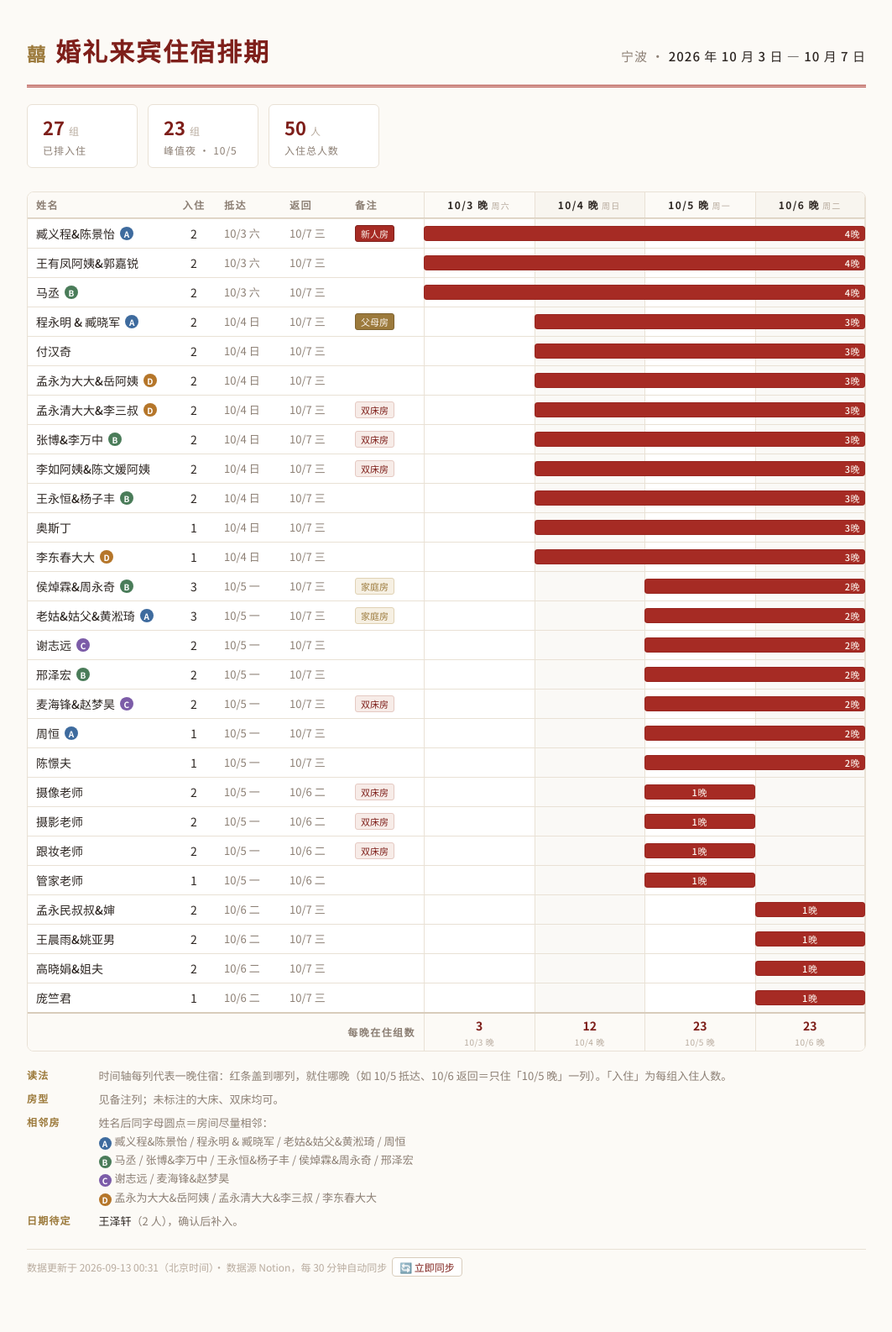
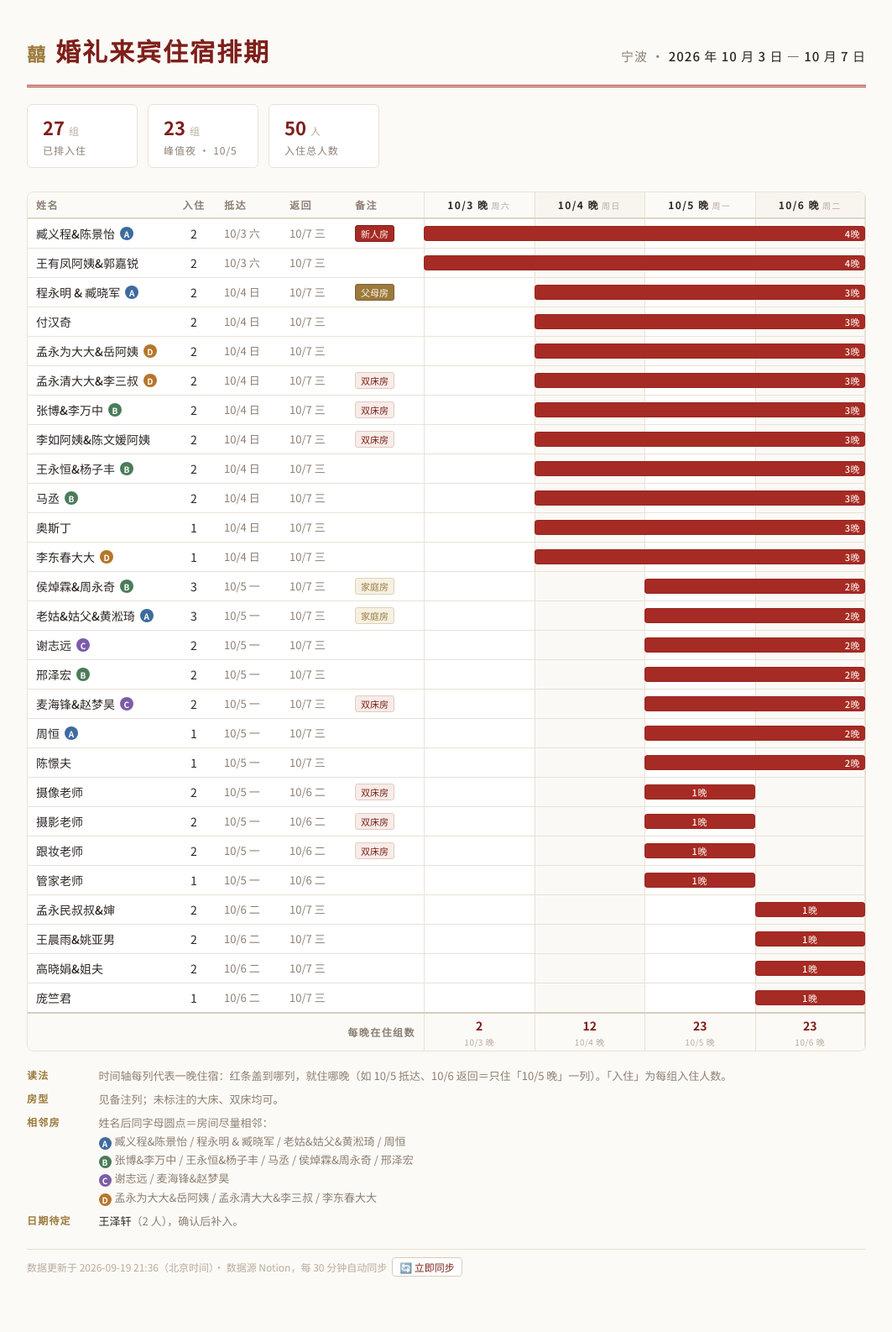
Before and after one commit to Lomolanisgo/lomolanisgo.github.io, a Jekyll site: the page wedding/index.html, which Jekyll copies as it is, in a window 1280 px wide. Shown: the whole page at 84% size, without its empty margins (108-1171 px from the left). Built offline with Jekyll 4.4.1, drawn with Linux system fonts in a browser that asks for light colours.

Commit message:
Sync wedding page from Notion

```diff
--- a/wedding/index.html
+++ b/wedding/index.html
@@ -183,7 +183,6 @@
 
     <div class="row body-row"><div><span class="name">臧义程&amp;陈景怡</span><i class="adj a">A</i></div><div class="num">2</div><div class="date">10/3 六</div><div class="date">10/7 三</div><div class="note"><span class="tag new">新人房</span></div><div class="tl"><div class="tl-grid"><i></i><i></i><i></i><i class="last"></i></div><div class="bar" style="left:0%;width:100%" title="臧义程&amp;陈景怡 · 2人 · 10/3 入住，10/7 退房，4晚"><em>4晚</em></div></div></div>
     <div class="row body-row"><div><span class="name">王有凤阿姨&amp;郭嘉锐</span></div><div class="num">2</div><div class="date">10/3 六</div><div class="date">10/7 三</div><div class="note"></div><div class="tl"><div class="tl-grid"><i></i><i></i><i></i><i class="last"></i></div><div class="bar" style="left:0%;width:100%" title="王有凤阿姨&amp;郭嘉锐 · 2人 · 10/3 入住，10/7 退房，4晚"><em>4晚</em></div></div></div>
-    <div class="row body-row"><div><span class="name">马丞</span><i class="adj b">B</i></div><div class="num">2</div><div class="date">10/3 六</div><div class="date">10/7 三</div><div class="note"></div><div class="tl"><div class="tl-grid"><i></i><i></i><i></i><i class="last"></i></div><div class="bar" style="left:0%;width:100%" title="马丞 · 2人 · 10/3 入住，10/7 退房，4晚"><em>4晚</em></div></div></div>
     <div class="row body-row"><div><span class="name">程永明 &amp; 臧晓军</span><i class="adj a">A</i></div><div class="num">2</div><div class="date">10/4 日</div><div class="date">10/7 三</div><div class="note"><span class="tag par">父母房</span></div><div class="tl"><div class="tl-grid"><i></i><i></i><i></i><i class="last"></i></div><div class="bar" style="left:25%;width:75%" title="程永明 &amp; 臧晓军 · 2人 · 10/4 入住，10/7 退房，3晚"><em>3晚</em></div></div></div>
     <div class="row body-row"><div><span class="name">付汉奇</span></div><div class="num">2</div><div class="date">10/4 日</div><div class="date">10/7 三</div><div class="note"></div><div class="tl"><div class="tl-grid"><i></i><i></i><i></i><i class="last"></i></div><div class="bar" style="left:25%;width:75%" title="付汉奇 · 2人 · 10/4 入住，10/7 退房，3晚"><em>3晚</em></div></div></div>
     <div class="row body-row"><div><span class="name">孟永为大大&amp;岳阿姨</span><i class="adj d">D</i></div><div class="num">2</div><div class="date">10/4 日</div><div class="date">10/7 三</div><div class="note"></div><div class="tl"><div class="tl-grid"><i></i><i></i><i></i><i class="last"></i></div><div class="bar" style="left:25%;width:75%" title="孟永为大大&amp;岳阿姨 · 2人 · 10/4 入住，10/7 退房，3晚"><em>3晚</em></div></div></div>
@@ -191,6 +190,7 @@
     <div class="row body-row"><div><span class="name">张博&amp;李万中</span><i class="adj b">B</i></div><div class="num">2</div><div class="date">10/4 日</div><div class="date">10/7 三</div><div class="note"><span class="tag">双床房</span></div><div class="tl"><div class="tl-grid"><i></i><i></i><i></i><i class="last"></i></div><div class="bar" style="left:25%;width:75%" title="张博&amp;李万中 · 2人 · 10/4 入住，10/7 退房，3晚"><em>3晚</em></div></div></div>
     <div class="row body-row"><div><span class="name">李如阿姨&amp;陈文媛阿姨</span></div><div class="num">2</div><div class="date">10/4 日</div><div class="date">10/7 三</div><div class="note"><span class="tag">双床房</span></div><div class="tl"><div class="tl-grid"><i></i><i></i><i></i><i class="last"></i></div><div class="bar" style="left:25%;width:75%" title="李如阿姨&amp;陈文媛阿姨 · 2人 · 10/4 入住，10/7 退房，3晚"><em>3晚</em></div></div></div>
     <div class="row body-row"><div><span class="name">王永恒&amp;杨子丰</span><i class="adj b">B</i></div><div class="num">2</div><div class="date">10/4 日</div><div class="date">10/7 三</div><div class="note"></div><div class="tl"><div class="tl-grid"><i></i><i></i><i></i><i class="last"></i></div><div class="bar" style="left:25%;width:75%" title="王永恒&amp;杨子丰 · 2人 · 10/4 入住，10/7 退房，3晚"><em>3晚</em></div></div></div>
+    <div class="row body-row"><div><span class="name">马丞</span><i class="adj b">B</i></div><div class="num">2</div><div class="date">10/4 日</div><div class="date">10/7 三</div><div class="note"></div><div class="tl"><div class="tl-grid"><i></i><i></i><i></i><i class="last"></i></div><div class="bar" style="left:25%;width:75%" title="马丞 · 2人 · 10/4 入住，10/7 退房，3晚"><em>3晚</em></div></div></div>
     <div class="row body-row"><div><span class="name">奥斯丁</span></div><div class="num">1</div><div class="date">10/4 日</div><div class="date">10/7 三</div><div class="note"></div><div class="tl"><div class="tl-grid"><i></i><i></i><i></i><i class="last"></i></div><div class="bar" style="left:25%;width:75%" title="奥斯丁 · 1人 · 10/4 入住，10/7 退房，3晚"><em>3晚</em></div></div></div>
     <div class="row body-row"><div><span class="name">李东春大大</span><i class="adj d">D</i></div><div class="num">1</div><div class="date">10/4 日</div><div class="date">10/7 三</div><div class="note"></div><div class="tl"><div class="tl-grid"><i></i><i></i><i></i><i class="last"></i></div><div class="bar" style="left:25%;width:75%" title="李东春大大 · 1人 · 10/4 入住，10/7 退房，3晚"><em>3晚</em></div></div></div>
     <div class="row body-row"><div><span class="name">侯焯霖&amp;周永奇</span><i class="adj b">B</i></div><div class="num">3</div><div class="date">10/5 一</div><div class="date">10/7 三</div><div class="note"><span class="tag fam">家庭房</span></div><div class="tl"><div class="tl-grid"><i></i><i></i><i></i><i class="last"></i></div><div class="bar" style="left:50%;width:50%" title="侯焯霖&amp;周永奇 · 3人 · 10/5 入住，10/7 退房，2晚"><em>2晚</em></div></div></div>
@@ -213,7 +213,7 @@
       <div class="label">每晚在住组数</div>
       <div class="tl">
         <div class="night-cells">
-          <b>3<small>10/3 晚</small></b>
+          <b>2<small>10/3 晚</small></b>
           <b>12<small>10/4 晚</small></b>
           <b>23<small>10/5 晚</small></b>
           <b>23<small>10/6 晚</small></b>
@@ -232,7 +232,7 @@
     <dd>
       姓名后同字母圆点＝房间尽量相邻：<br>
       <span class="adj-item"><i class="adj a">A</i>臧义程&amp;陈景怡 / 程永明 &amp; 臧晓军 / 老姑&amp;姑父&amp;黄淞琦 / 周恒</span><br>
-      <span class="adj-item"><i class="adj b">B</i>马丞 / 张博&amp;李万中 / 王永恒&amp;杨子丰 / 侯焯霖&amp;周永奇 / 邢泽宏</span><br>
+      <span class="adj-item"><i class="adj b">B</i>张博&amp;李万中 / 王永恒&amp;杨子丰 / 马丞 / 侯焯霖&amp;周永奇 / 邢泽宏</span><br>
       <span class="adj-item"><i class="adj c">C</i>谢志远 / 麦海锋&amp;赵梦昊</span><br>
       <span class="adj-item"><i class="adj d">D</i>孟永为大大&amp;岳阿姨 / 孟永清大大&amp;李三叔 / 李东春大大</span>
     </dd>
@@ -240,7 +240,7 @@
     <dd><b>王泽轩</b>（2 人），确认后补入。</dd>
   </dl>
 
-  <p class="pagefoot">数据更新于 2026-09-13 00:31（北京时间）· 数据源 Notion，每 30 分钟自动同步<a class="syncbtn" href="https://github.com/Lomolanisgo/lomolanisgo.github.io/actions/workflows/update-wedding.yml" target="_blank" rel="noopener">🔄 立即同步</a></p>
+  <p class="pagefoot">数据更新于 2026-09-19 21:36（北京时间）· 数据源 Notion，每 30 分钟自动同步<a class="syncbtn" href="https://github.com/Lomolanisgo/lomolanisgo.github.io/actions/workflows/update-wedding.yml" target="_blank" rel="noopener">🔄 立即同步</a></p>
 </div>
 </body>
 </html>
```
